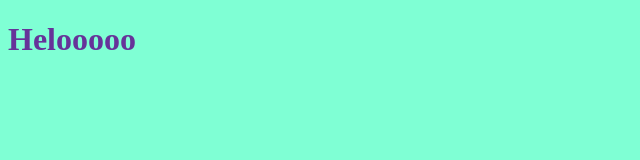
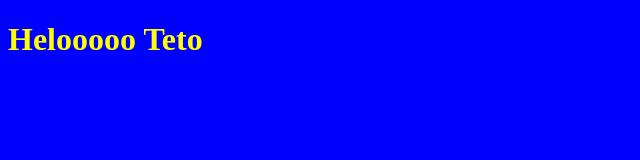
Before and after one commit to TarekHesham2000/myproject, a plain HTML site: page index.html in a window 1280 px wide. Shown: the whole page, without its empty margins (0-640 px from the left). Drawn offline with Linux system fonts and the light colour scheme.

Commit message:
teto changeing

```diff
--- a/app.js
+++ b/app.js
@@ -1 +1 @@
-alert("Helo!");
+alert("Helo TETO!");
--- a/index.html
+++ b/index.html
@@ -8,7 +8,7 @@
 </head>
 <body>
 
-<h1>Helooooo</h1>
+<h1>Helooooo Teto</h1>
 
     <script src="app.js"></script>
 </body>
--- a/style.css
+++ b/style.css
@@ -1,6 +1,6 @@
 h1{
-    color:rebeccapurple;
+    color:yellow;
 }
 body{
-    background-color: aquamarine;
+    background-color:blue;
 }
```
